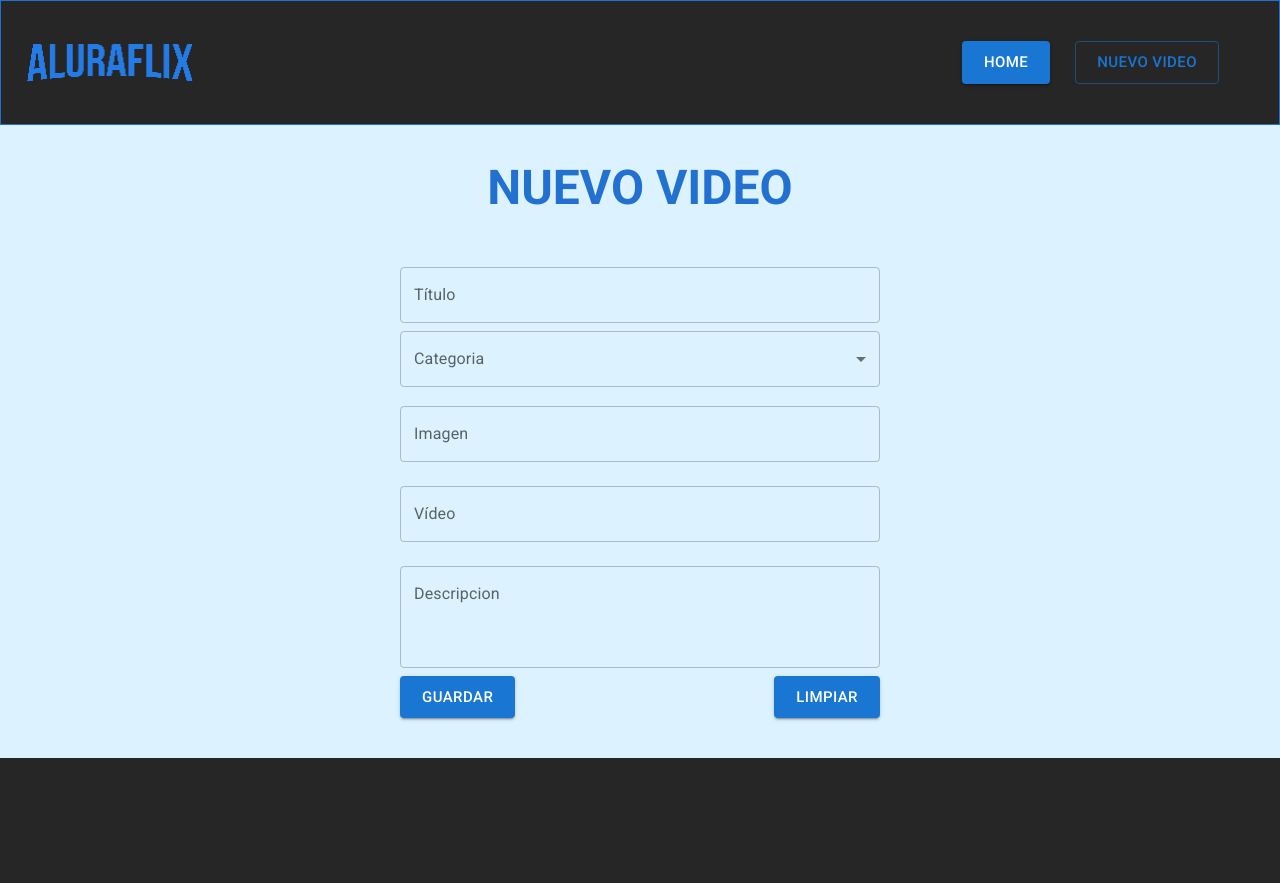
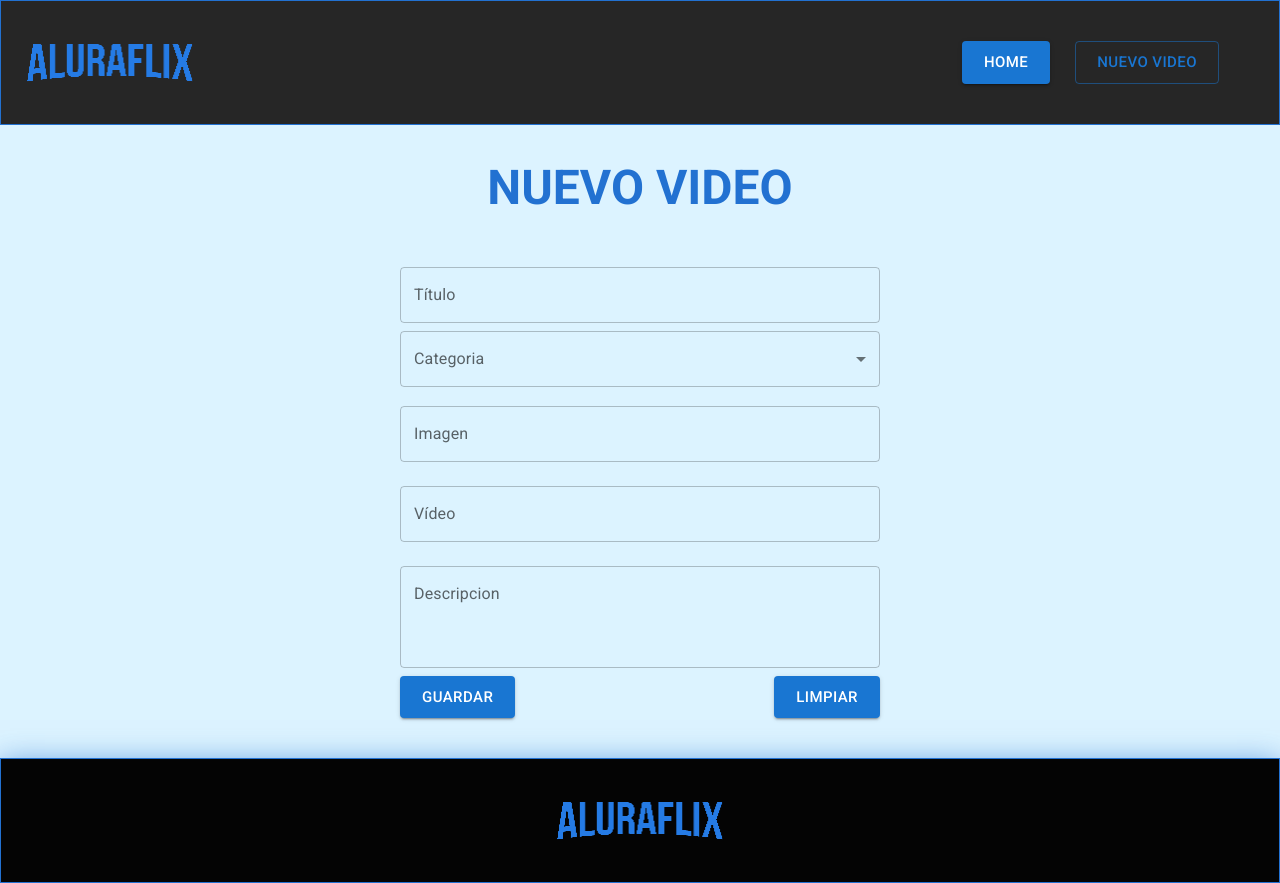
Before and after one commit to Kosmas1122/Challenge_AluraFlix, a React (Vite) app: page /NuevoVideo in a window 1280 px wide. Before the commit the page ends 800 px from the top, so only its background shows below. Built offline with nearby package versions, Linux system fonts and the light colour scheme.

Commit message:
Ajustando <Footer/> Responsivo.

```diff
--- a/src/App.jsx
+++ b/src/App.jsx
@@ -26,7 +26,7 @@ function App() {
         <Route path="/" element={<HomeProvider> <Home /> </HomeProvider>} />
         <Route path="/NuevoVideo" element={<NuevoVideo />} />
       </Routes>
-      {/* <Footer /> */}
+      <Footer />
     </Router>
   );
 }
--- a/src/components/Footer/index.jsx
+++ b/src/components/Footer/index.jsx
@@ -1,6 +1,7 @@
 import styled from "styled-components";
 
 const FooterStyled = styled.footer`
+  box-sizing: border-box;
   display: flex;
   flex-direction: row;
   align-items: center;
@@ -20,6 +21,14 @@ const LogoStyled = styled.img`
   width: 168.45px;
   height: 40px;
   align-content: center;
+
+  @media (max-width: 430px) {
+    display: none;
+  }
+
+  @media (min-width: 1024px){
+    display: block;
+  }
 `;
 
 export default function Footer() {
```
